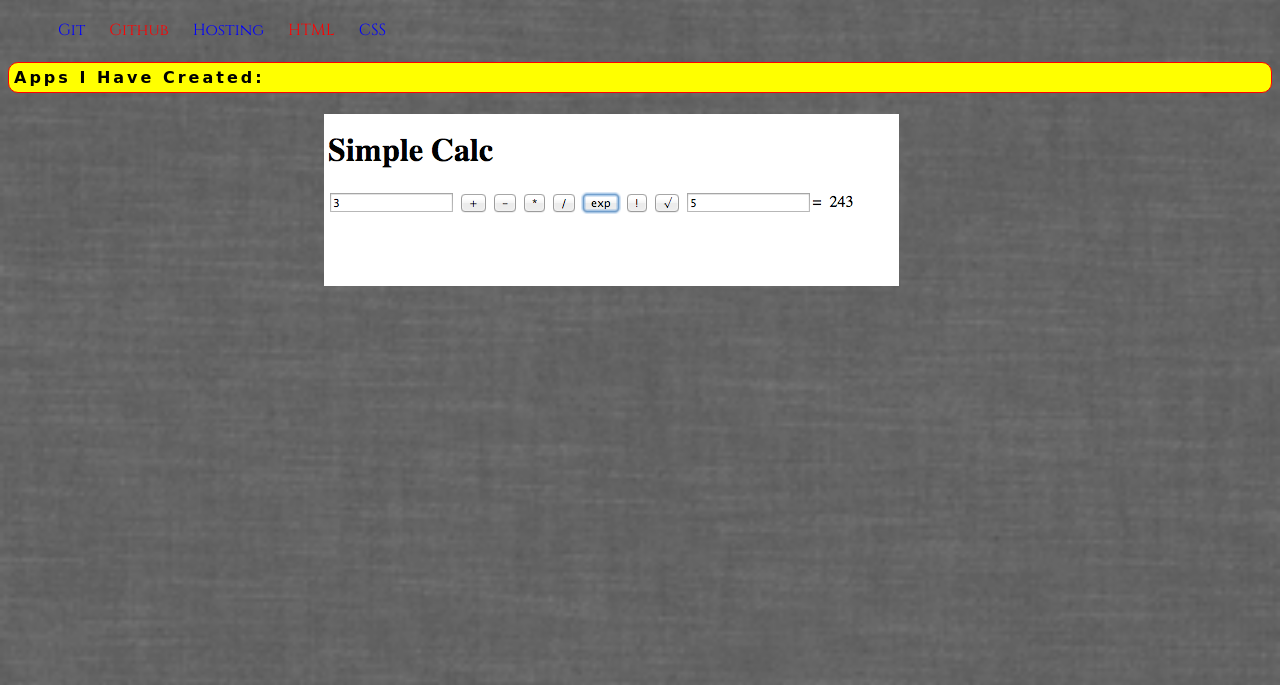
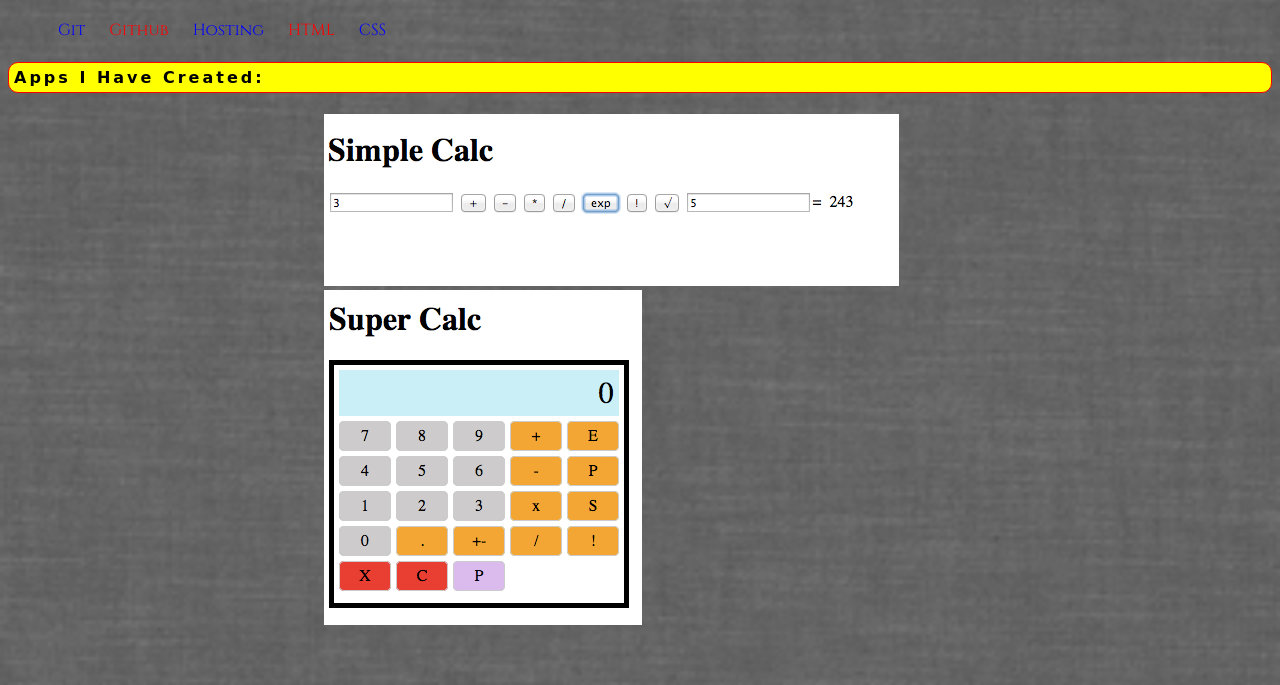
Before and after one commit to kriskanya/kriskanya.github.io, a plain HTML site: page index.html in a window 1280 px wide. Shown: the part 115-800 px from the top of the page. Drawn offline with Linux system fonts and the light colour scheme; a web font is replaced by a local one.

Commit message:
added super-calc

```diff
--- a/index.html
+++ b/index.html
@@ -19,6 +19,8 @@
     <h4>Apps I Have Created:</h4>
     <a href="http://kristiankanya.com/simple-calc/">
       <img src="images/simple-calc.png" class="center">
+    <a href="http://kristiankanya.com/super-calc/">
+      <img src="images/super-calc.png" class="center">
     </a>
   </body>
 <html>
```
Also changed, not shown: images/super-calc.png (added).
